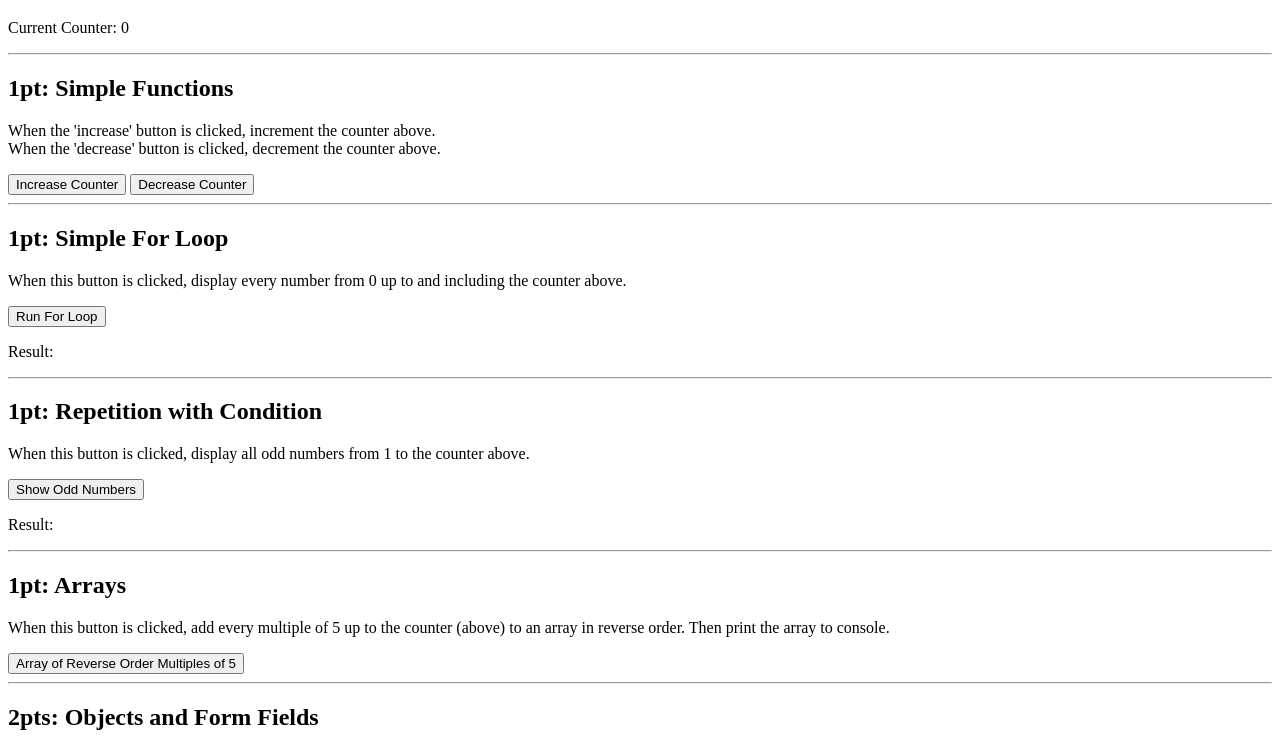
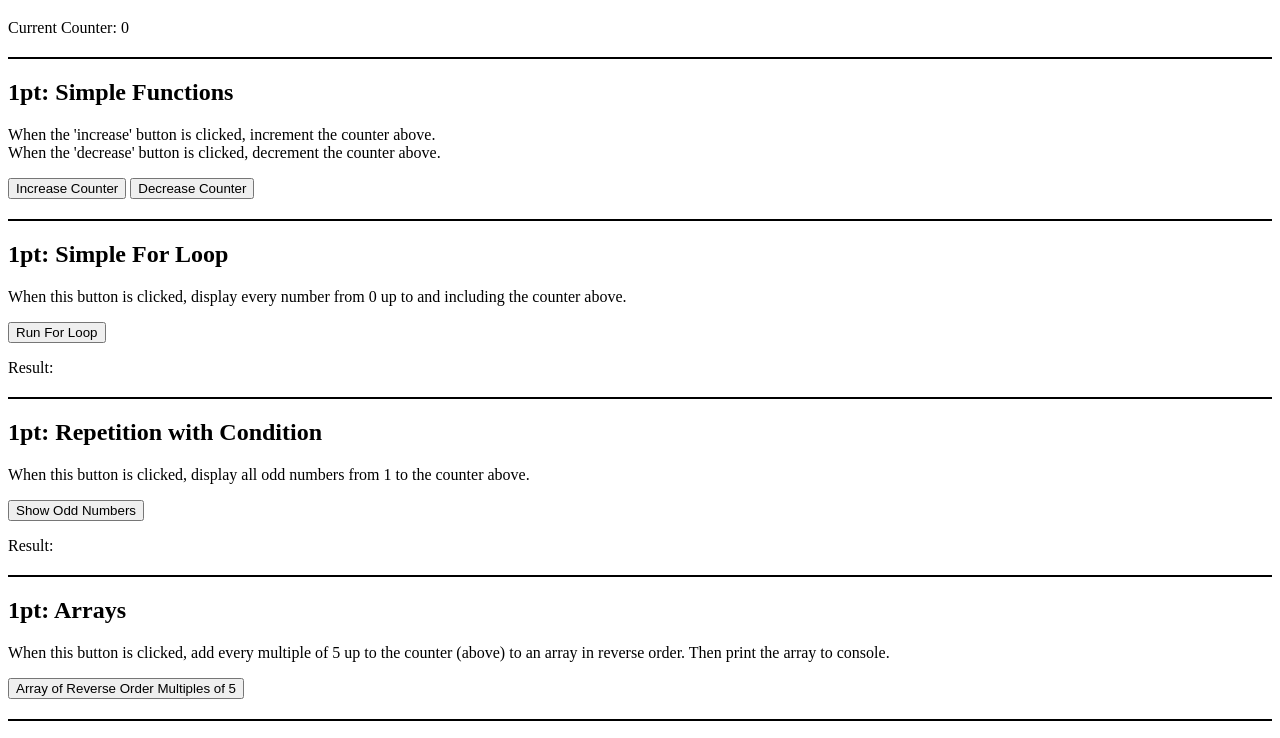
Before and after one commit to Shaniyahh2/Week-5, a plain HTML site: page index.html in a window 1280 px wide. Shown: the part 61-799 px from the top of the page. Drawn offline with Linux system fonts and the light colour scheme.

Commit message:
Update index.html

```diff
--- a/index.html
+++ b/index.html
@@ -1,6 +1,14 @@
 <!DOCTYPE html>
 <html>
 <head>
+    <style>
+    hr {
+        border: 0;
+        border-top: 2px solid black;
+        margin: 20px 0;
+    }
+</style>
+
     <title>Basic JavaScript Exercises</title>
 </head>
 <body>
```
